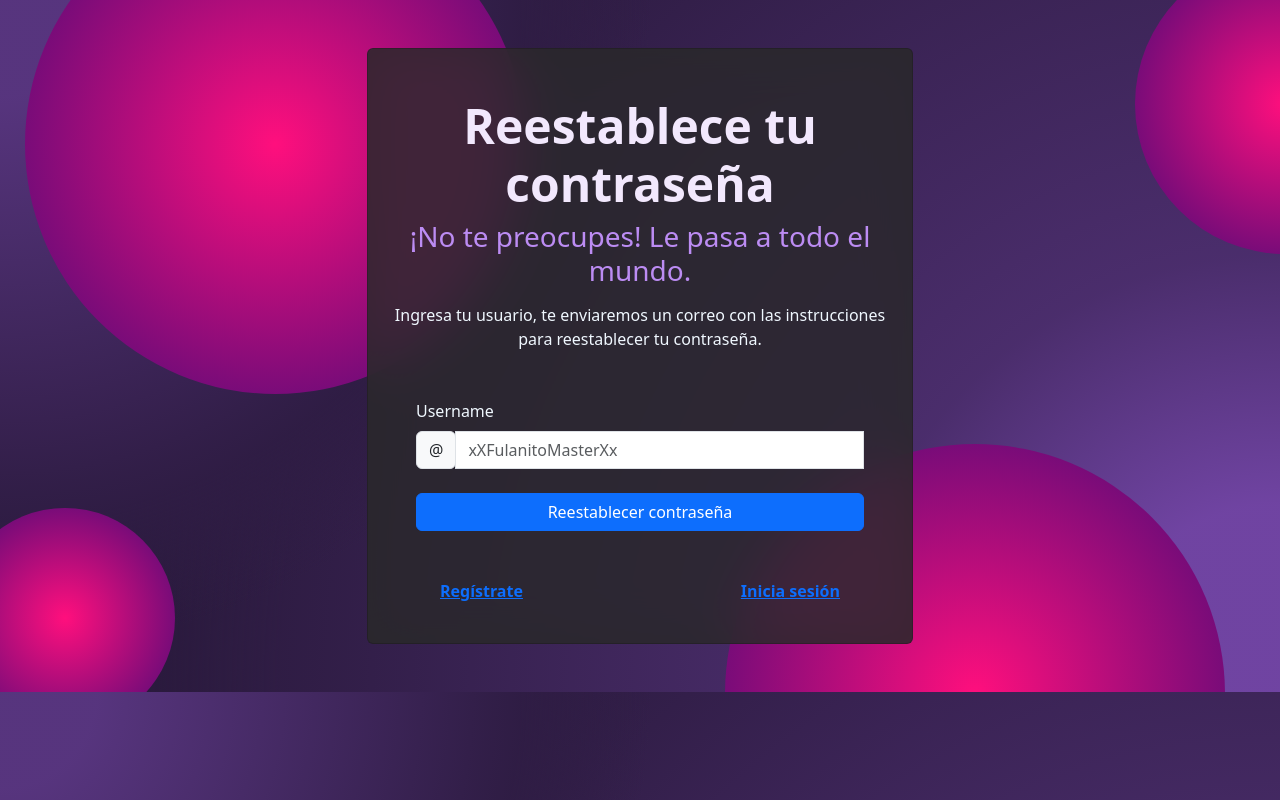
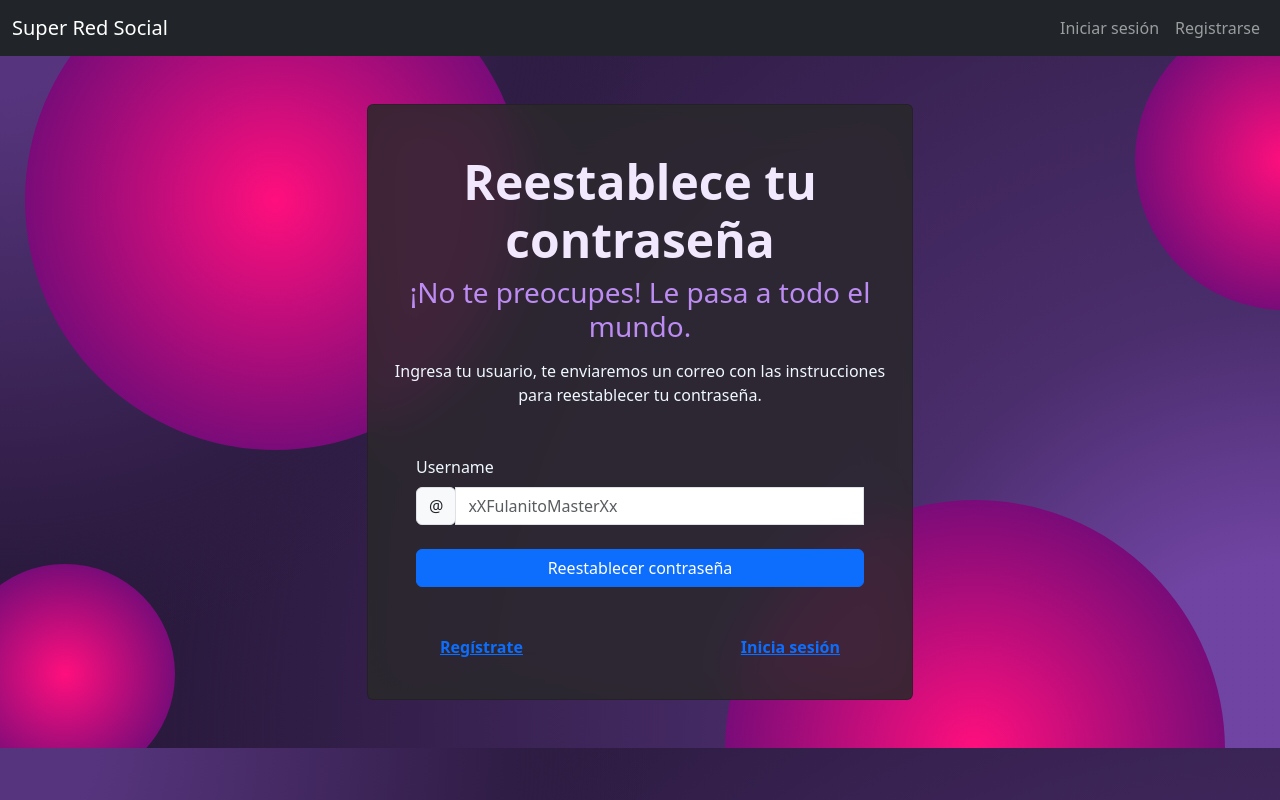
Before and after one commit to JulissaGro/programacion-web-2, a plain HTML site: page forgotPassword.html in a window 1280 px wide. Drawn offline with nearby package versions, Linux system fonts and the light colour scheme.

Commit message:
última corrección, faltaba navbar

```diff
--- a/forgotPassword.html
+++ b/forgotPassword.html
@@ -14,6 +14,21 @@
 </head>
 
 <body class="cool-background">
+    <nav class="navbar navbar-expand-lg navbar-dark bg-dark">
+        <div class="container-fluid">
+          <a class="navbar-brand" href="index.html">Super Red Social</a>
+          <div class="navbar-collapse" id="navbarNav">
+            <ul class="navbar-nav ms-auto">
+              <li class="nav-item">
+                <a class="nav-link" href="login.html">Iniciar sesión</a>
+              </li>
+              <li class="nav-item">
+                <a class="nav-link" href="signin.html">Registrarse</a>
+              </li>
+            </ul>
+          </div>
+        </div>
+      </nav>
     <section class="overflow-hidden">
         <div class="container py-5 h-100">
             <div class="row d-flex justify-content-center align-items-center h-100">
```
